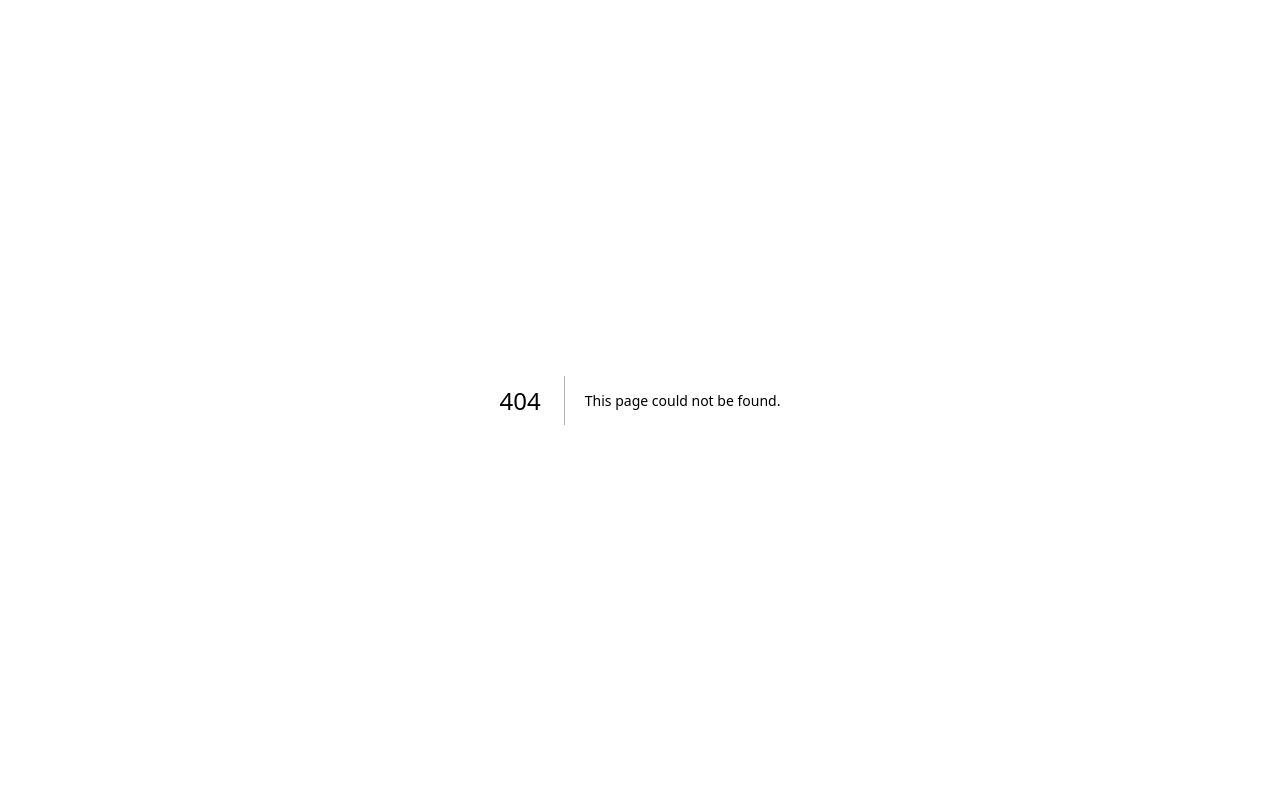
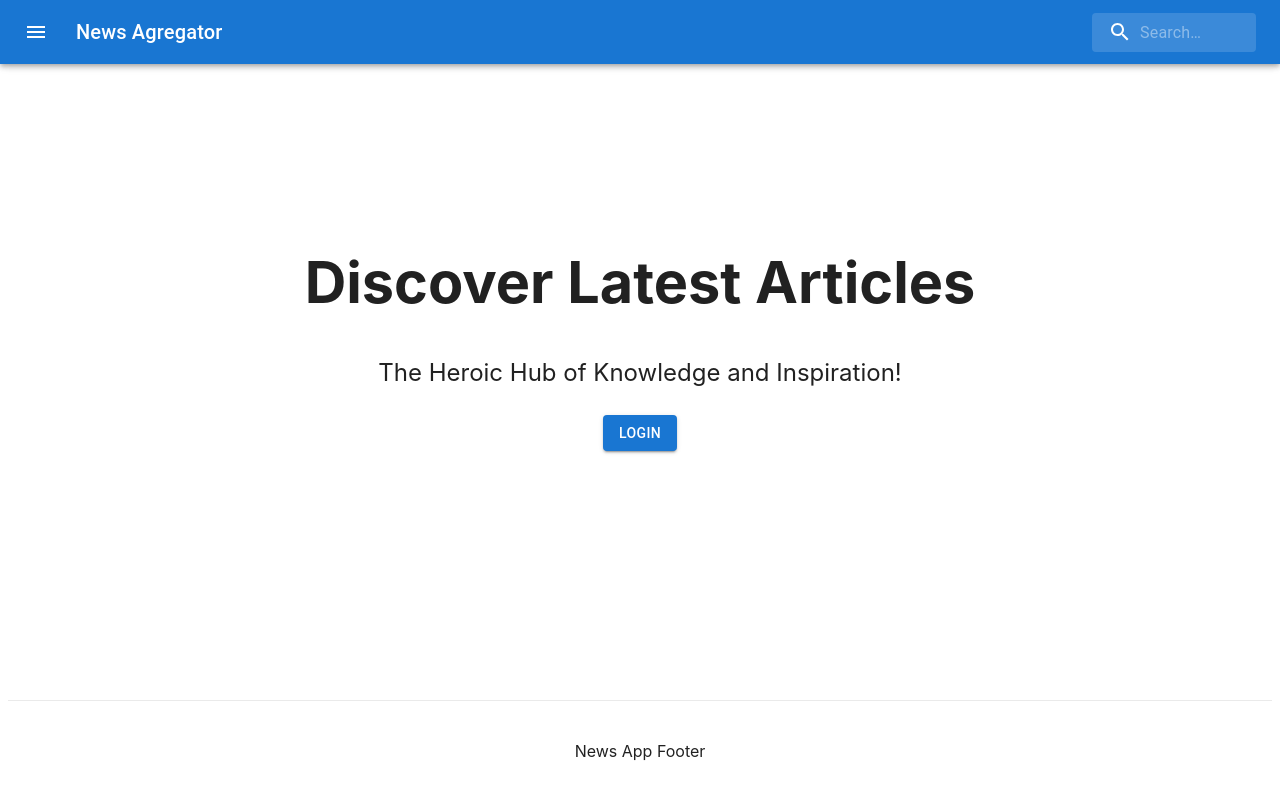
Before and after one commit to chamsedine-bouhouch/react-news-app, a Next.js app: page / in a window 1280 px wide. Before the commit this address had no page. Built offline with nearby package versions, Linux system fonts and the light colour scheme; no server answers.

Commit message:
Move News to  Dashboard

```diff
--- /dev/null
+++ b/src/components/Layout.js
@@ -0,0 +1,17 @@
+
+
+import { AppBar, IconButton, Paper, Toolbar, Typography } from '@mui/material';
+import PrimarySearchAppBar from './SearchAppBar';
+
+export default function Layout({ children }) {
+
+    return (
+
+        <Paper square >
+            <PrimarySearchAppBar />
+            <main>{children}</main>
+            {/* <Footer /> */}
+        </Paper>
+
+    );
+}
--- /dev/null
+++ b/src/components/SearchAppBar.js
@@ -0,0 +1,91 @@
+import * as React from 'react';
+import { styled, alpha } from '@mui/material/styles';
+import AppBar from '@mui/material/AppBar';
+import Box from '@mui/material/Box';
+import Toolbar from '@mui/material/Toolbar';
+import IconButton from '@mui/material/IconButton';
+import Typography from '@mui/material/Typography';
+import InputBase from '@mui/material/InputBase';
+import MenuIcon from '@mui/icons-material/Menu';
+import SearchIcon from '@mui/icons-material/Search';
+
+const Search = styled('div')(({ theme }) => ({
+  position: 'relative',
+  borderRadius: theme.shape.borderRadius,
+  backgroundColor: alpha(theme.palette.common.white, 0.15),
+  '&:hover': {
+    backgroundColor: alpha(theme.palette.common.white, 0.25),
+  },
+  marginLeft: 0,
+  width: '100%',
+  [theme.breakpoints.up('sm')]: {
+    marginLeft: theme.spacing(1),
+    width: 'auto',
+  },
+}));
+
+const SearchIconWrapper = styled('div')(({ theme }) => ({
+  padding: theme.spacing(0, 2),
+  height: '100%',
+  position: 'absolute',
+  pointerEvents: 'none',
+  display: 'flex',
+  alignItems: 'center',
+  justifyContent: 'center',
+}));
+
+const StyledInputBase = styled(InputBase)(({ theme }) => ({
+  color: 'inherit',
+  '& .MuiInputBase-input': {
+    padding: theme.spacing(1, 1, 1, 0),
+    // vertical padding + font size from searchIcon
+    paddingLeft: `calc(1em + ${theme.spacing(4)})`,
+    transition: theme.transitions.create('width'),
+    width: '100%',
+    [theme.breakpoints.up('sm')]: {
+      width: '12ch',
+      '&:focus': {
+        width: '20ch',
+      },
+    },
+  },
+}));
+
+export default function SearchAppBar() {
+  return (
+    <Box sx={{ flexGrow: 1 }}>
+      <AppBar position="fixed">
+        <Toolbar>
+
+          <IconButton
+            size="large"
+            edge="start"
+            color="inherit"
+            aria-label="open drawer"
+            sx={{ mr: 2 }}
+          >
+            <MenuIcon />
+          </IconButton>
+          <Typography
+            variant="h6"
+            noWrap
+            component="div"
+            sx={{ flexGrow: 1, display: { xs: 'none', sm: 'block' } }}
+          >
+            News Agregator
+          </Typography>
+
+          <Search>
+            <SearchIconWrapper>
+              <SearchIcon />
+            </SearchIconWrapper>
+            <StyledInputBase
+              placeholder="Search…"
+              inputProps={{ 'aria-label': 'search' }}
+            />
+          </Search>
+        </Toolbar>
+      </AppBar>
+    </Box>
+  );
+}
--- /dev/null
+++ b/src/pages/index.js
@@ -0,0 +1,107 @@
+import Head from 'next/head';
+import styles from '../../styles/Home.module.css';
+import { Button } from '@mui/material';
+import { useAuth } from '@/hooks/auth';
+import Link from 'next/link';
+import Layout from '@/components/Layout';
+
+export default function Home() {
+  const { user } = useAuth({ middleware: 'guest' })
+
+  return (
+    <Layout>
+    <div className={styles.container}>
+      <Head>
+        <title>Discover Latest Articles</title>
+        <link rel="icon" href="/favicon.ico" />
+      </Head>
+
+      <main>
+        <h1 className={styles.title}>
+          Discover Latest Articles
+
+        </h1>
+
+        <p className={styles.description}>
+        The Heroic Hub of Knowledge and Inspiration!
+        </p>
+
+        {user ? (
+          <Link href="/dashboard" passHref>
+            <Button
+              variant="contained"
+            >
+            Continue as  { user.name }
+            </Button>
+          </Link>
+        ) : (
+          <Link href="/auth" passHref>
+            <Button
+
+              variant="contained"
+            >
+              Login
+            </Button>
+          </Link>
+        )}
+
+      </main>
+
+      <footer>
+        News App Footer
+      </footer>
+
+      <style jsx>{`
+        main {
+          padding: 5rem 0;
+          flex: 1;
+          display: flex;
+          flex-direction: column;
+          justify-content: center;
+          align-items: center;
+        }
+        footer {
+          width: 100%;
+          height: 100px;
+          border-top: 1px solid #eaeaea;
+          display: flex;
+          justify-content: center;
+          align-items: center;
+        }
+        footer img {
+          margin-left: 0.5rem;
+        }
+        footer a {
+          display: flex;
+          justify-content: center;
+          align-items: center;
+          text-decoration: none;
+          color: inherit;
+        }
+        code {
+          background: #fafafa;
+          border-radius: 5px;
+          padding: 0.75rem;
+          font-size: 1.1rem;
+          font-family: Menlo, Monaco, Lucida Console, Liberation Mono,
+            DejaVu Sans Mono, Bitstream Vera Sans Mono, Courier New, monospace;
+        }
+      `}</style>
+
+      <style jsx global>{`
+        html,
+        body {
+          padding: 0;
+          margin: 0;
+          font-family: -apple-system, BlinkMacSystemFont, Segoe UI, Roboto,
+            Oxygen, Ubuntu, Cantarell, Fira Sans, Droid Sans, Helvetica Neue,
+            sans-serif;
+        }
+        * {
+          box-sizing: border-box;
+        }
+      `}</style>
+    </div>
+    </Layout>
+  )
+}
```
Also changed, not shown: src/pages/dashboard.js (added, +72 -0 lines).
